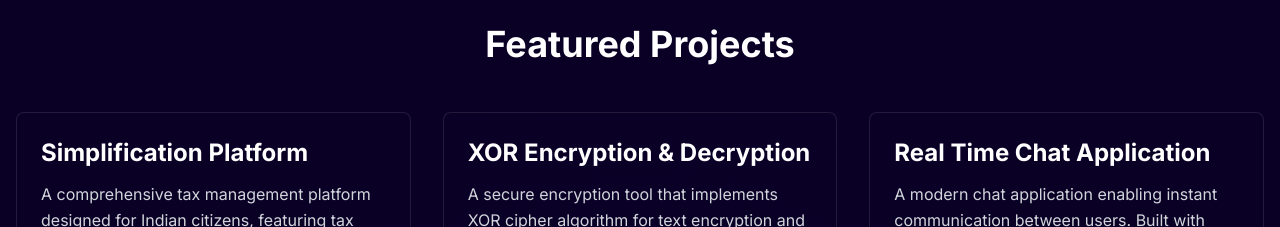
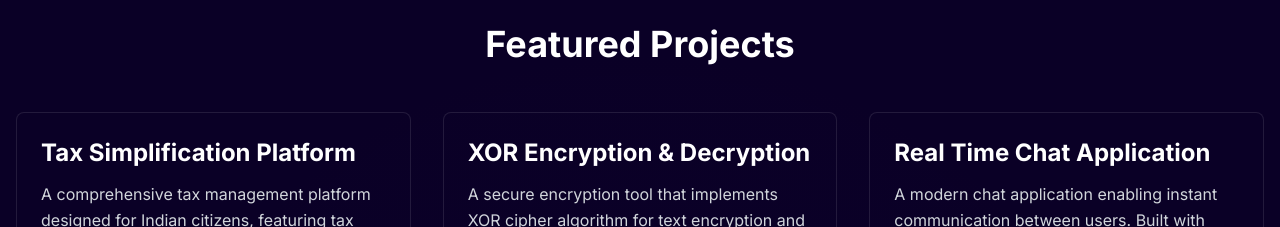
Before and after one commit to PMeharChaithanya/Portfolio, a React (Vite) app: page / in a window 1280 px wide. Shown: the part 2440-2667 px from the top of the page. Built offline with nearby package versions, Linux system fonts and the light colour scheme.

Commit message:
Add files via upload

```diff
--- a/src/components/Projects.jsx
+++ b/src/components/Projects.jsx
@@ -4,7 +4,7 @@ import { motion } from 'framer-motion';
 const Projects = () => {
   const projects = [
     {
-      title: " Simplification Platform",
+      title: "Tax Simplification Platform",
       description: "A comprehensive tax management platform designed for Indian citizens, featuring tax calculators, AI assistance, and investment recommendations. Built to simplify tax filing and financial planning.",
       tech: ["React", "Node.js", "AI/ML", "MongoDB", "Express", "TailwindCSS"],
       features: [
```
